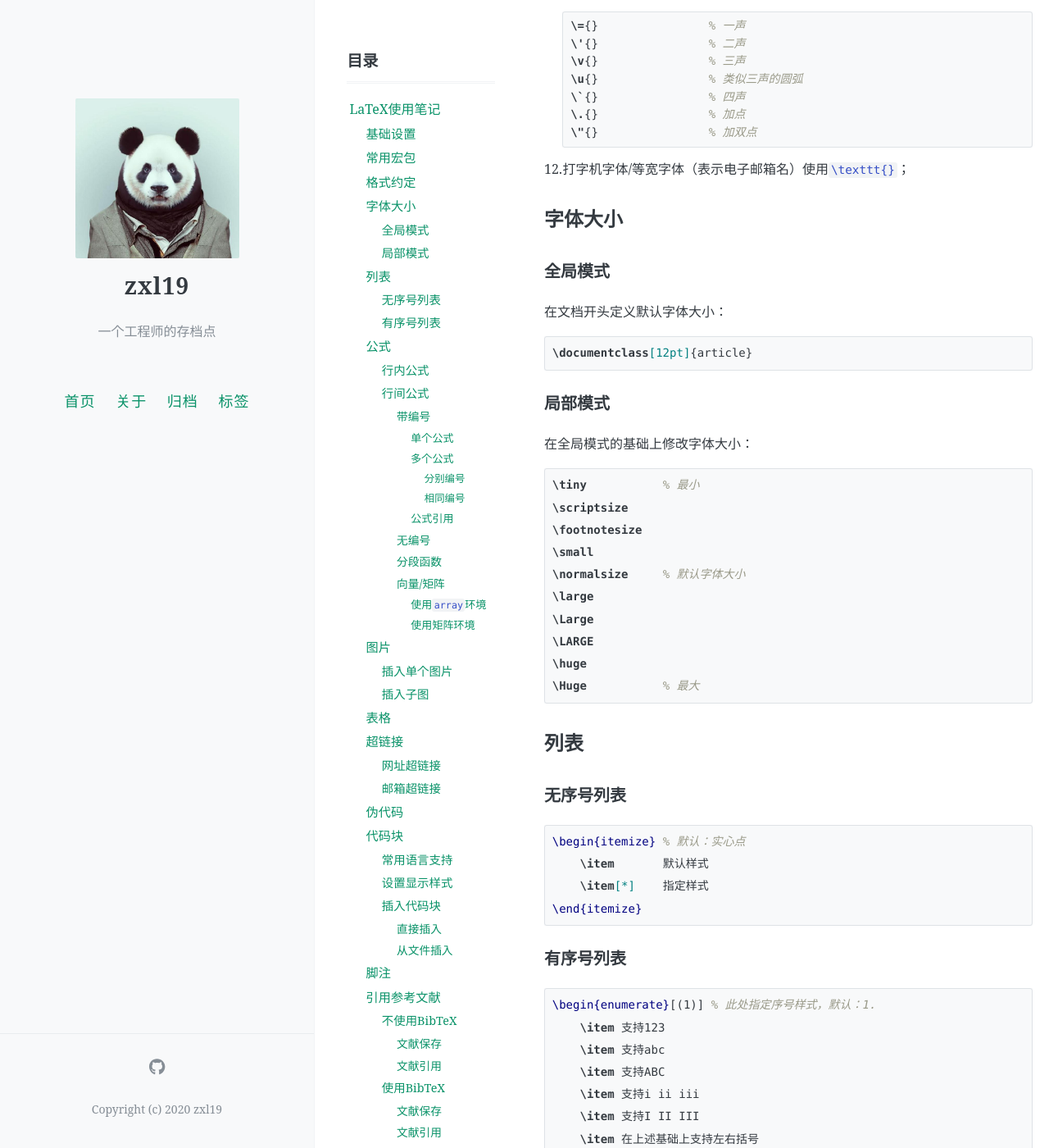
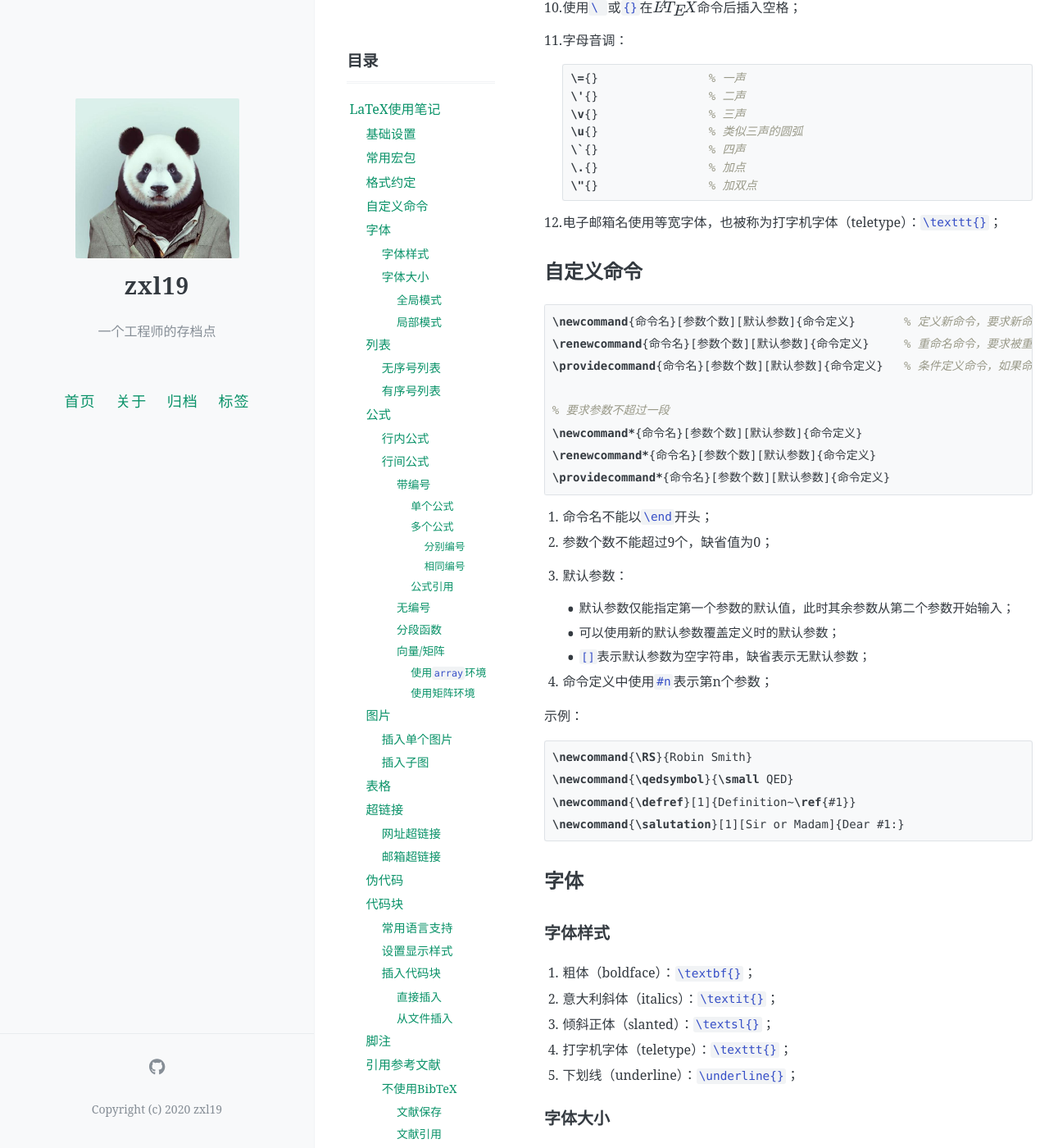
Before and after one commit to zxl19/zxl19.github.io, a Jekyll site: the page built from _posts/2021-03-29-latex-note.md, in a window 1280 px wide and 1400 px high, scrolled down 3295 px. Shown: the whole window at 82% size. Built offline with Jekyll 4.4.1, drawn with Linux system fonts in a browser that asks for light colours; formulas are drawn with MathJax 3; comment, search, counter and statistics services are not loaded; some of the changed text lies outside the part shown.

Commit message:
Update 2021-03-29-latex-note.md

````diff
--- a/_posts/2021-03-29-latex-note.md
+++ b/_posts/2021-03-29-latex-note.md
@@ -25,54 +25,54 @@ pinned: true
 
 ```latex
 \usepackage{amsmath,amsthm,amsfonts,amssymb,amscd}  % 数学公式、符号等宏包
-\usepackage{enumerate}      % 插入带序号列表
-\usepackage{graphicx}       % 插入图片
-\usepackage{listings}       % 插入代码块
+\usepackage{enumerate}              % 插入带序号列表
+\usepackage{graphicx}               % 插入图片
+\usepackage{listings}               % 插入代码块
 
-\usepackage{hyperref}       % 插入超链接，官方文档建议在最后调用
+\usepackage{hyperref}               % 插入超链接，官方文档建议在最后调用
 \usepackage[backref]{hyperref}      % 章节引回
 \usepackage[pagebackref]{hyperref}  % 页码引回
-\hypersetup{                % 超链接样式设置
+\hypersetup{                        % 超链接样式设置
     colorlinks=false,
     linkcolor=blue,
     linkbordercolor={0 0 1}
 }
-\hypersetup{hidelinks}      % 不显示超链接线框
+\hypersetup{hidelinks}              % 不显示超链接线框
 
-\usepackage{ctex}           % 中文支持
-\usepackage{mathtools}      % 插入分段函数
+\usepackage{ctex}                   % 中文支持
+\usepackage{mathtools}              % 插入分段函数
 
-\usepackage{algorithm}      % 插入伪代码
-\usepackage{algpseudocode}  % 插入伪代码
+\usepackage{algorithm}              % 插入伪代码
+\usepackage{algpseudocode}          % 插入伪代码
 \renewcommand{\algorithmicrequire}{\textbf{Input:}} % Use Input in the format of Algorithm
 \renewcommand{\algorithmicensure}{\textbf{Output:}} % Use Output in the format of Algorithm
 
 \usepackage[framed,numbered,autolinebreaks,useliterate]{mcode}  % 插入MATLAB代码块，基于listings开发
-\usepackage{multirow}       % 跨多行表格
-\usepackage{subfigure}      % 插入子图
+\usepackage{multirow}               % 跨多行表格
+\usepackage{subfigure}              % 插入子图
 
-\usepackage{tabto}          % 插入Tab
-\NumTabs{16}                % define 16 equally spaced tabs starting at the left margin
-                            % and spanning \linewidth
+\usepackage{tabto}                  % 插入Tab
+\NumTabs{16}                        % define 16 equally spaced tabs starting at the left margin
+                                    % and spanning \linewidth
 
-\usepackage{fontawesome}    % 添加小图标
+\usepackage{fontawesome}            % 添加小图标
 
-\usepackage{pifont}         % 添加对号、错号
-\newcommand{\cmark}{\ding{51}}  % 对号
-\newcommand{\xmark}{\ding{55}}  % 错号
+\usepackage{pifont}                 % 添加对号、错号
+\newcommand{\cmark}{\ding{51}}      % 定义对号命令，本质上是重命名pifont宏包中的\ding{51}命令
+\newcommand{\xmark}{\ding{55}}      % 定义错号命令，本质上是重命名pifont宏包中的\ding{55}命令
 
 \usepackage[square,super]{natbib}   % 调整参考文献样式：方括号、右上角
 
 \usepackage[landscape]{geometry}    % 设置页面为横向
 
-\usepackage{tikz}           % 绘制图形
-\usepackage{tikz-3dplot}    % 绘制三维坐标系，坐标变换
+\usepackage{tikz}                   % 绘制图形
+\usepackage{tikz-3dplot}            % 绘制三维坐标系，坐标变换
 
-\usepackage{courier}        % 使用打字机字体/等宽字体
+\usepackage{courier}                % 使用打字机字体/等宽字体
 
-\usepackage{placeins}       % 限制浮动体位置
+\usepackage{placeins}               % 限制浮动体位置
 
-\usepackage{siunitx}        % 使用国际单位制
+\usepackage{siunitx}                % 使用国际单位制
 ```
 
 ## 格式约定
@@ -81,8 +81,11 @@ pinned: true
 2. 数学符号参考[常用数学符号的LaTeX表示方法](https://mohu.org/info/symbols/symbols.htm)，但有以下几点注意事项：
 
     - 上下标使用`{}`括起来；
-    - 矩阵和向量使用`\mathbf{}`或`\boldsymbol{}`；
-    - 黑板粗体（表示数集）使用`\mathbb{}`，书法体使用`\mathcal{}`，正体使用`\mathrm{}`；
+    - 矩阵和向量使用粗体（boldface）：`\mathbf{}`或`\boldsymbol{}`；
+    - 常数使用正体，也被称为罗马体（roman）：`\mathrm{}`；
+    - 数集使用黑板粗体（blackboard bold）：`\mathbb{}`；
+    - 坐标系使用书法体（calligraphic）：`\mathcal{}`；
+    - 一些特殊符号使用哥特体，也被称为德文尖角体（fraktur）：`\mathfrak{}`；
     - 绝对值使用`|`或`\vert`，范数使用`\|`；
     - argmin使用`\mathop{\arg\min}\limits_{}`，argmax同理；
     - 小空格用`\quad`，大空格用`\qquad`；
@@ -144,11 +147,53 @@ pinned: true
     \"{}                % 加双点
     ```
 
-12. 打字机字体/等宽字体（表示电子邮箱名）使用`\texttt{}`；
+12. 电子邮箱名使用等宽字体，也被称为打字机字体（teletype）：`\texttt{}`；
 
-## 字体大小
+## 自定义命令
 
-### 全局模式
+```latex
+\newcommand{命令名}[参数个数][默认参数]{命令定义}       % 定义新命令，要求新命令名不能与已有命令重名
+\renewcommand{命令名}[参数个数][默认参数]{命令定义}     % 重命名命令，要求被重命名的命令存在
+\providecommand{命令名}[参数个数][默认参数]{命令定义}   % 条件定义命令，如果命令不存在则定义新命令，此时效果与\newcommand相同，如果命令已存在则无操作
+
+% 要求参数不超过一段
+\newcommand*{命令名}[参数个数][默认参数]{命令定义}
+\renewcommand*{命令名}[参数个数][默认参数]{命令定义}
+\providecommand*{命令名}[参数个数][默认参数]{命令定义}
+```
+
+1. 命令名不能以`\end`开头；
+2. 参数个数不能超过9个，缺省值为0；
+3. 默认参数：
+
+    - 默认参数仅能指定第一个参数的默认值，此时其余参数从第二个参数开始输入；
+    - 可以使用新的默认参数覆盖定义时的默认参数；
+    - `[]`表示默认参数为空字符串，缺省表示无默认参数；
+
+4. 命令定义中使用`#n`表示第n个参数；
+
+示例：
+
+```latex
+\newcommand{\RS}{Robin Smith}
+\newcommand{\qedsymbol}{\small QED}
+\newcommand{\defref}[1]{Definition~\ref{#1}}
+\newcommand{\salutation}[1][Sir or Madam]{Dear #1:}
+```
+
+## 字体
+
+### 字体样式
+
+1. 粗体（boldface）：`\textbf{}`；
+2. 意大利斜体（italics）：`\textit{}`；
+3. 倾斜正体（slanted）：`\textsl{}`；
+4. 打字机字体（teletype）：`\texttt{}`；
+5. 下划线（underline）：`\underline{}`；
+
+### 字体大小
+
+#### 全局模式
 
 在文档开头定义默认字体大小：
 
@@ -156,7 +201,7 @@ pinned: true
 \documentclass[12pt]{article}
 ```
 
-### 局部模式
+#### 局部模式
 
 在全局模式的基础上修改字体大小：
 
@@ -830,25 +875,27 @@ int main()
 13. [音调1-CSDN博客](https://blog.csdn.net/xin_yu_xin/article/details/26467751)
 14. [音调2-知乎](https://zhuanlan.zhihu.com/p/75828544)
 15. [音调3-CSDN博客](https://blog.csdn.net/jianti9962/article/details/114481366)
-16. [字体大小-简书](https://www.jianshu.com/p/ad400d7fe885)
-17. [列表-CSDN博客](https://blog.csdn.net/HugoChen_cs/article/details/105189541)
-18. [公式1-简书](https://www.jianshu.com/p/97ec8a3739f6)
-19. [公式2-CSDN博客](https://blog.csdn.net/Strive_For_Future/article/details/118609968)
-20. [矩阵-知乎](https://zhuanlan.zhihu.com/p/266267223)
-21. [图片1-CSDN博客](https://blog.csdn.net/qq_38526623/article/details/103737589)
-22. [图片2-CSDN博客](https://blog.csdn.net/LeonSUST/article/details/89332744)
-23. [单元格换行-CSDN博客](https://blog.csdn.net/robertchenguangzhi/article/details/48916319)
-24. [\cline-CSDN博客](https://blog.csdn.net/huancaoo/article/details/113106636)
-25. [\rule-Stack Exchange](https://tex.stackexchange.com/questions/50352/inserting-a-small-vertical-space-in-a-table)
-26. [长度单位-CSDN博客](https://blog.csdn.net/robert_chen1988/article/details/52739825)
-27. [\multirow-CSDN博客](https://blog.csdn.net/robert_chen1988/article/details/80861246)
-28. [超链接-CSDN博客](https://blog.csdn.net/OOFFrankDura/article/details/90600855)
-29. [代码块1-Overleaf](https://www.overleaf.com/learn/latex/Code_listing)
-30. [代码块2-CSDN博客](https://blog.csdn.net/RobertChenGuangzhi/article/details/45126785)
-31. [脚注-LaTeX工作室](https://www.latexstudio.net/archives/51620.html)
-32. [参考文献1-知乎](https://zhuanlan.zhihu.com/p/265479955)
-33. [参考文献2-知乎](https://zhuanlan.zhihu.com/p/114733612)
-34. [参考文献3-Stack Exchange](https://tex.stackexchange.com/questions/99615/backref-package-for-page-reference)
-35. [参考文献4-CSDN博客](https://blog.csdn.net/xovee/article/details/109715706)
-36. [参考文献5-CSDN博客](https://blog.csdn.net/xovee/article/details/109896563)
-37. [LaTeX公式转Word公式-简书](https://www.jianshu.com/p/0947ebcfc42e)
+16. [自定义命令1-Stack Exchange](https://tex.stackexchange.com/questions/36175/what-do-newcommand-renewcommand-and-providecommand-do-and-how-do-they-differ)
+17. [自定义命令2-Stack Exchange](https://tex.stackexchange.com/questions/1050/whats-the-difference-between-newcommand-and-newcommand)
+18. [字体大小-简书](https://www.jianshu.com/p/ad400d7fe885)
+19. [列表-CSDN博客](https://blog.csdn.net/HugoChen_cs/article/details/105189541)
+20. [公式1-简书](https://www.jianshu.com/p/97ec8a3739f6)
+21. [公式2-CSDN博客](https://blog.csdn.net/Strive_For_Future/article/details/118609968)
+22. [矩阵-知乎](https://zhuanlan.zhihu.com/p/266267223)
+23. [图片1-CSDN博客](https://blog.csdn.net/qq_38526623/article/details/103737589)
+24. [图片2-CSDN博客](https://blog.csdn.net/LeonSUST/article/details/89332744)
+25. [单元格换行-CSDN博客](https://blog.csdn.net/robertchenguangzhi/article/details/48916319)
+26. [\cline-CSDN博客](https://blog.csdn.net/huancaoo/article/details/113106636)
+27. [\rule-Stack Exchange](https://tex.stackexchange.com/questions/50352/inserting-a-small-vertical-space-in-a-table)
+28. [长度单位-CSDN博客](https://blog.csdn.net/robert_chen1988/article/details/52739825)
+29. [\multirow-CSDN博客](https://blog.csdn.net/robert_chen1988/article/details/80861246)
+30. [超链接-CSDN博客](https://blog.csdn.net/OOFFrankDura/article/details/90600855)
+31. [代码块1-Overleaf](https://www.overleaf.com/learn/latex/Code_listing)
+32. [代码块2-CSDN博客](https://blog.csdn.net/RobertChenGuangzhi/article/details/45126785)
+33. [脚注-LaTeX工作室](https://www.latexstudio.net/archives/51620.html)
+34. [参考文献1-知乎](https://zhuanlan.zhihu.com/p/265479955)
+35. [参考文献2-知乎](https://zhuanlan.zhihu.com/p/114733612)
+36. [参考文献3-Stack Exchange](https://tex.stackexchange.com/questions/99615/backref-package-for-page-reference)
+37. [参考文献4-CSDN博客](https://blog.csdn.net/xovee/article/details/109715706)
+38. [参考文献5-CSDN博客](https://blog.csdn.net/xovee/article/details/109896563)
+39. [LaTeX公式转Word公式-简书](https://www.jianshu.com/p/0947ebcfc42e)
````
Also changed, not shown: other parts of _posts/2021-03-29-latex-note.md (+2 -2 lines).
